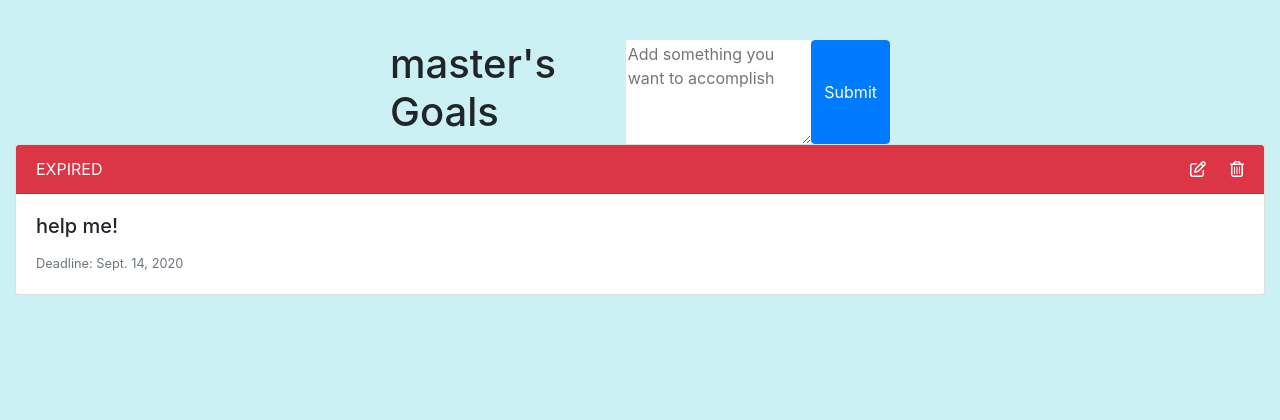
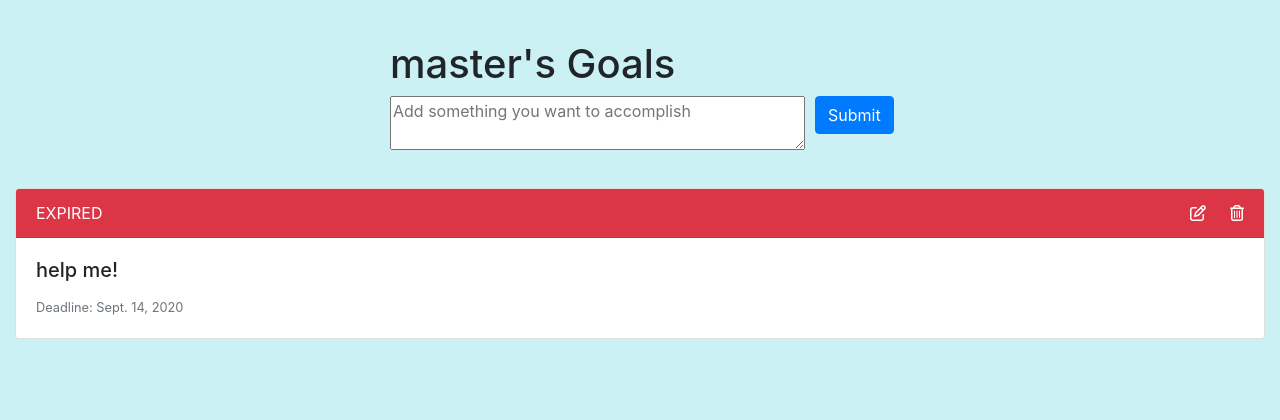
Before and after one commit to yottaaa/todowithdeadline, a Django app: page /todo/ in a window 1280 px wide. Shown: the top 420 px of the page. Run offline with Django 3.2, Linux system fonts and the light colour scheme; a user stored in the database is signed in; data comes from the database, SQL or seed files in the repository; some libraries are stand-ins or nearby versions.

Commit message:
change form design

```diff
--- a/todoapp/static/todoapp/base.css
+++ b/todoapp/static/todoapp/base.css
@@ -43,8 +43,3 @@ body {
     padding: 10px;
     font-size: 16px;
 }
-.add-task {
-    display: flex;
-    justify-content: space-between;
-    border-bottom: 2ps solid black;
-}
--- a/todoapp/templates/todoapp/index.html
+++ b/todoapp/templates/todoapp/index.html
@@ -5,11 +5,17 @@
             <p>You need to <a href="{% url 'loginview' %}">login</a></p>
         {% else %}
         <div style="width: 100%; max-width: 500px;">
-            <form action="{% url 'addtask' %}" method="POST" class="add-task">
+            <form action="{% url 'addtask' %}" method="POST" class="mb-3">
                 <h1>{{ request.user.username }}'s Goals</h1>
                 {% csrf_token %}
-                <textarea name='task' placeholder="Add something you want to accomplish" style="border: none;"></textarea>
-                <input class="btn btn-primary" type="submit">
+                <div class="form-row">
+                    <div class="form-group col-10">
+                        <textarea name='task' placeholder="Add something you want to accomplish" style="width: 100%;"></textarea>
+                    </div>
+                    <div class="form-group col-2">
+                        <input class="btn btn-primary" type="submit">
+                    </div>
+                </div>
             </form>
             </div>
             <div class="col-12">
```
